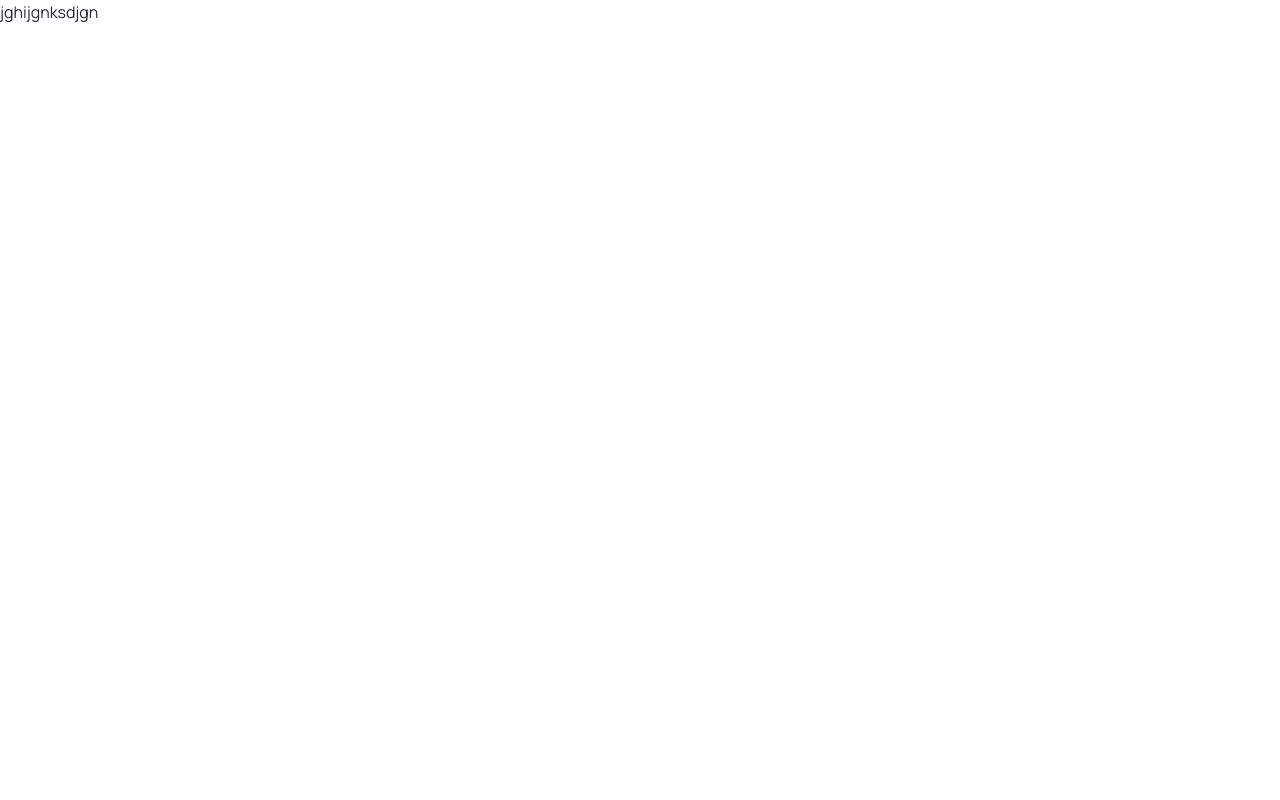
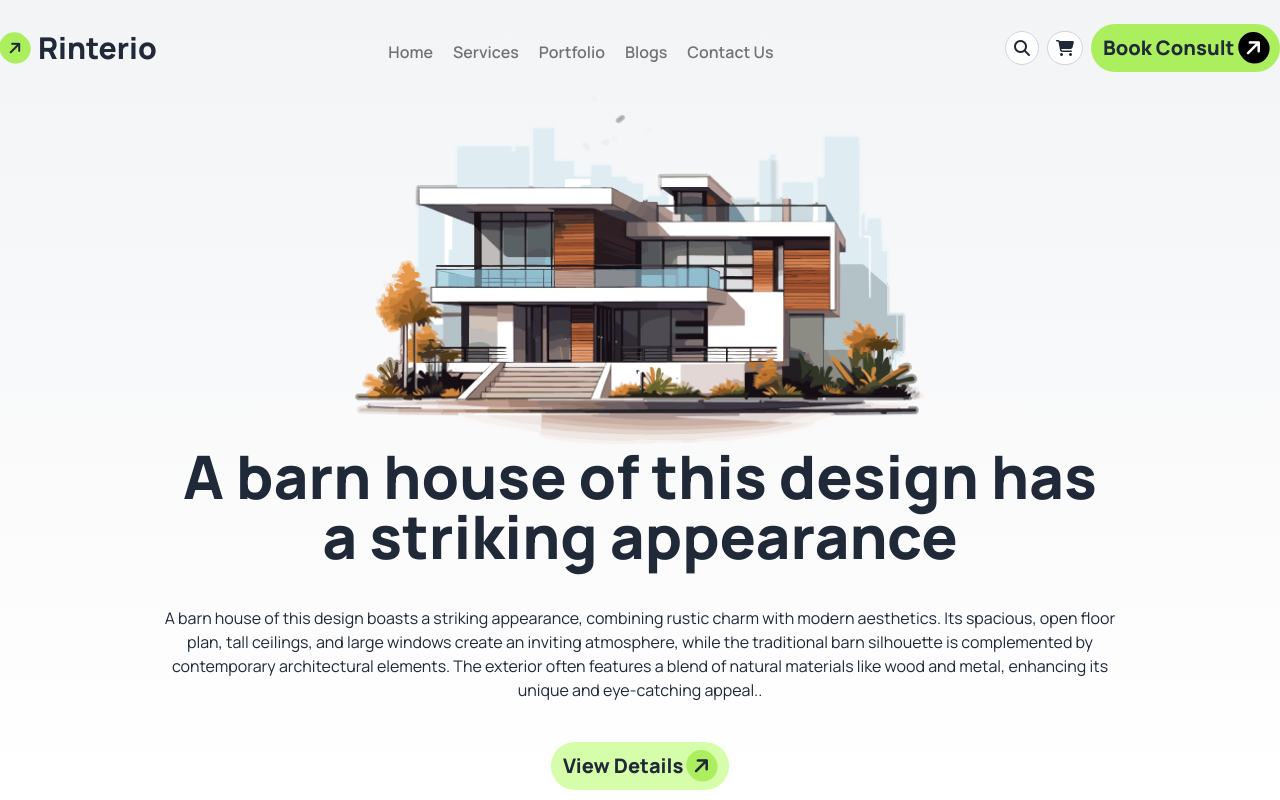
Before and after one commit to Imranul78/Rinterio, a plain HTML site: page index.html in a window 1280 px wide. Drawn offline with nearby package versions, Linux system fonts and the light colour scheme.

Commit message:
nav and banner done

```diff
--- a/index.html
+++ b/index.html
@@ -1,5 +1,5 @@
 <!DOCTYPE html>
-<html lang="en">
+<html lang="en" data-theme="light">
 <head>
     <meta charset="UTF-8">
     <meta name="viewport" content="width=device-width, initial-scale=1.0">
@@ -26,6 +26,65 @@
 
 </head>
 <body class="font">
-    <h1>jghijgnksdjgn</h1>
+
+<header class="bg-gradient-to-t from-white to-gray-100" >
+
+<div class="container mx-auto">
+
+    <nav class="  flex justify-between items-center py-6">
+
+        <div class="flex items-center space-x-2">
+            <p><i class="fa-solid fa-arrow-right bg-[#ABEF5F] p-2  rounded-full  -rotate-45"></i></p>
+            <h1 class=" text-3xl font-extrabold"> Rinterio </h1>
+        </div>
+
+        <div class="hidden lg:flex space-x-5 font-semibold  text-[#737373] mt-2 ">
+            <h4 class="hover:text-black">Home</h4>
+            <h4 class="hover:text-black">Services</h4>
+            <h4 class="hover:text-black">Portfolio</h4>
+            <h4 class="hover:text-black">Blogs</h4>
+            <h4 class="hover:text-black">Contact Us</h4>
+          </div>
+
+          <div class=" hidden lg:flex items-center space-x-2">
+            <p><i class="fa-solid fa-magnifying-glass border border-gray-300  bg-white rounded-full p-2"></i></p>
+            <p><i class="fa-solid fa-cart-shopping border border-gray-300  bg-white rounded-full p-2"></i></p>
+            <button class=" bg-[#ABEF5F] rounded-3xl lg:text-xl font-extrabold lg:px-3 lg:py-2">Book Consult <span ><i class="fa-solid fa-arrow-right bg-black text-white rounded-full p-1.5 -rotate-45 "></i></span></button>
+
+        </div>
+
+        <div class="lg:hidden">
+              <p><i class="fa-solid fa-bars  bg-white rounded-full p-3 border border-gray-300 "></i></p>
+        </div>
+
+    </nav>
+
+     <div class="flex justify-center text-center ">
+       <img src="/assets/banner.png" alt="">
+
+     </div>
+
+  <div class="text-center m-auto space-y-10 w-3/4">
+    <h1 class=" text-3xl lg:text-6xl font-extrabold">A barn house of this design has a striking appearance</h1>
+    <p>A barn house of this design boasts a striking appearance, combining rustic charm with modern aesthetics. Its spacious, open floor plan, tall ceilings, and large windows create an inviting atmosphere, while the traditional barn silhouette is complemented by contemporary architectural elements. The exterior often features a blend of natural materials like wood and metal, enhancing its unique and eye-catching appeal..</p>
+    <button class=" bg-[#d6fdaa] rounded-3xl font-extrabold px-2 py-1 lg:text-xl lg:px-3 lg:py-2">View Details <span ><i class="fa-solid fa-arrow-right bg-[#ABEF5F] rounded-full p-1.5 -rotate-45 "></i></span></button>
+
+  </div>
+
+
+</div>
+</header>
+
+<main>
+
+
+</main>
+
+<footer>
+
+
+</footer>
+
+
 </body>
 </html>
```
Also changed, not shown: assets/Rectangle.png (added), assets/Vector.png (added), assets/article1.png (added), assets/article2.png (added), assets/article3.png (added), assets/banner.png (added), assets/bg.jpg (added), assets/budget-planning.png (added), assets/commercial.png (added), assets/concept.png (added), assets/flow-chart.png (added), assets/img1.png (added), assets/img2.png (added), assets/img3.png (added), 4 more files.
